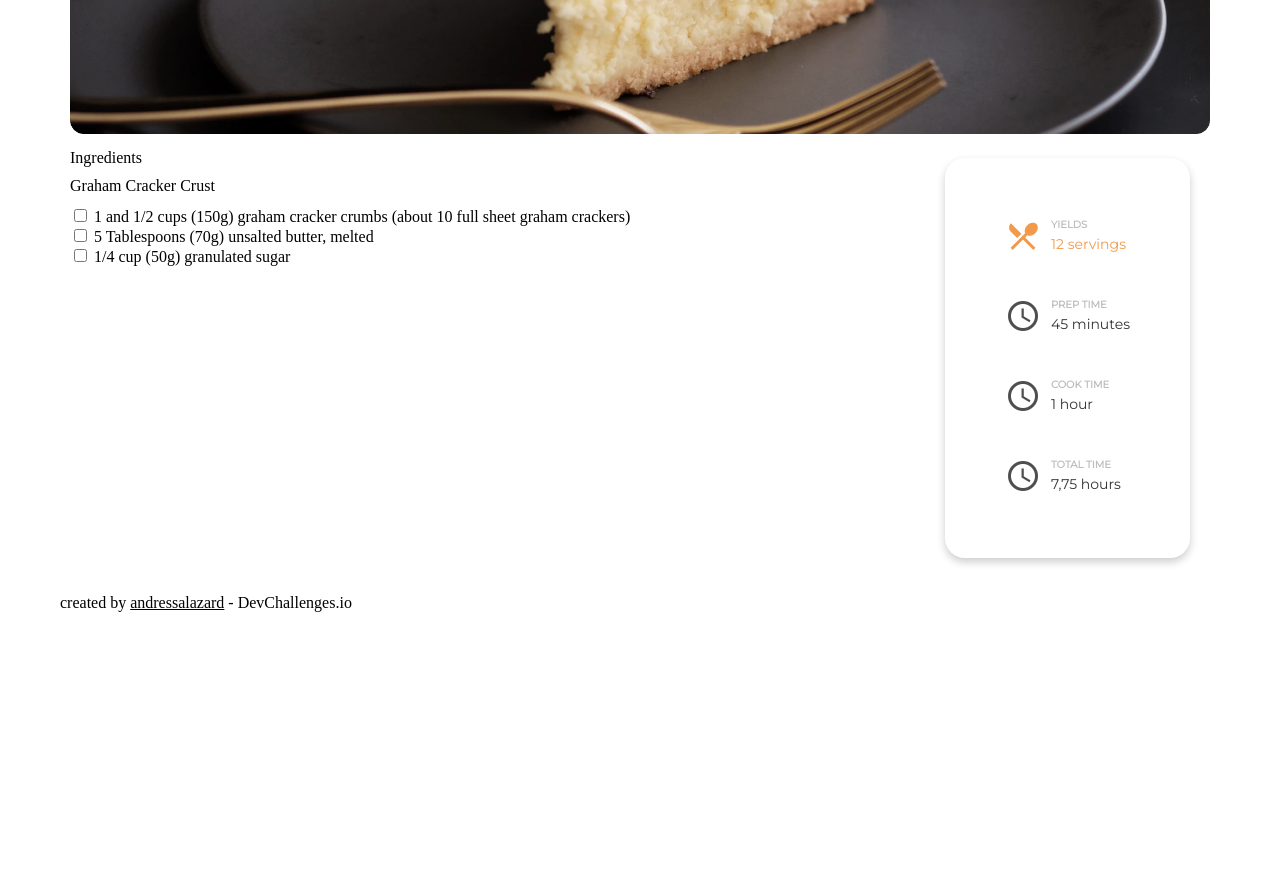
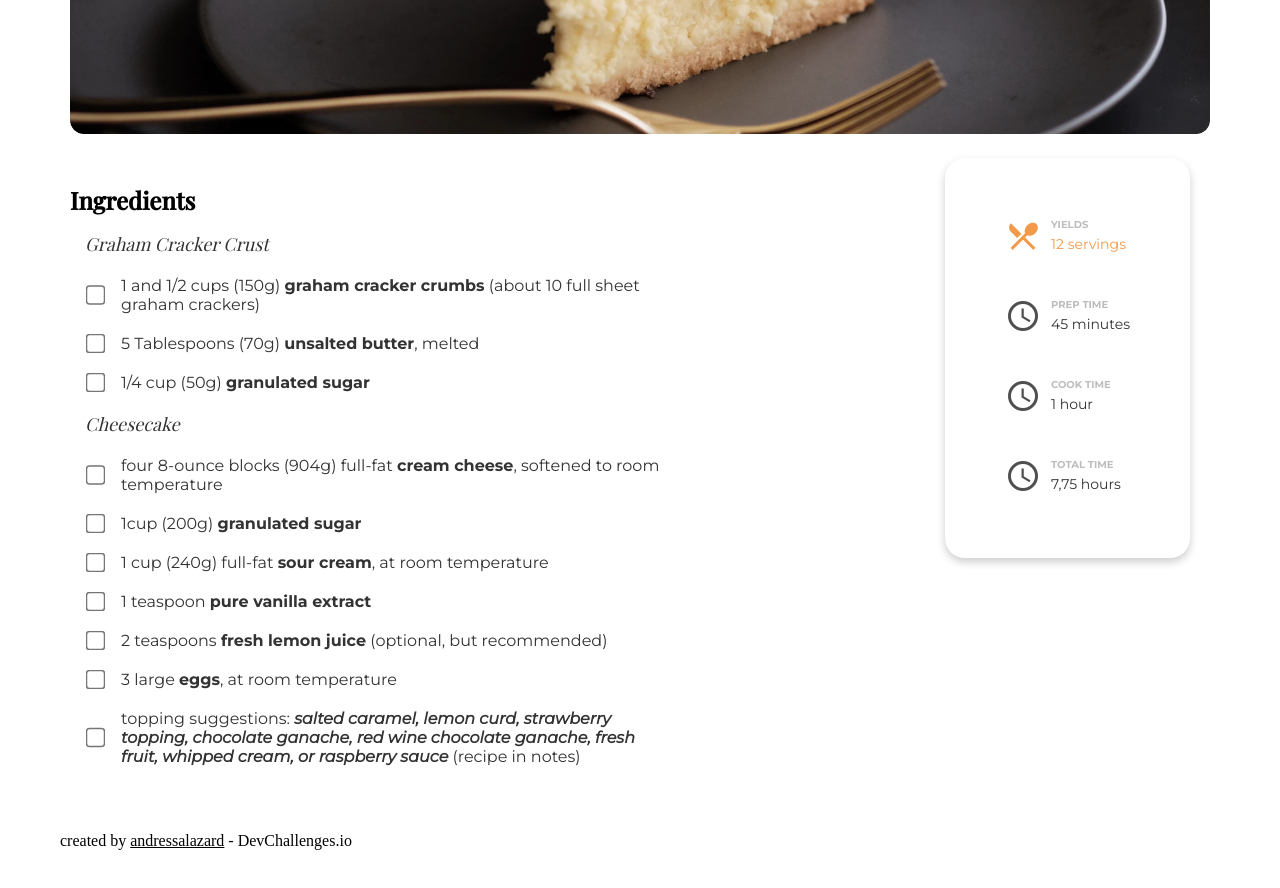
Before and after one commit to andressalazard/recipe-page, a plain HTML site: page index.html in a window 1280 px wide. Shown: the part 640-1528 px from the top of the page. Before the commit the page ends 1312 px from the top, so only its background shows below. Drawn offline with nearby package versions, Linux system fonts and the light colour scheme.

Commit message:
developed ingredients list
- created ingredients list
- style the list with css

```diff
--- a/index.html
+++ b/index.html
@@ -23,6 +23,7 @@
       </header>
       <main class="recipe-content">
         <img class="recipe-photo" src="./img/photo1.png" alt="recipe-photo" />
+
         <div class="cooking-setout">
           <div class="recipe-ingredients">
             <h1 class="ingredients-title">Ingredients</h1>
@@ -32,15 +33,62 @@
               <div class="dish-ingredients">
                 <div class="dish-ingredient-item">
                   <input type="checkbox" id="cracker-crumbs" name="" value="" />
-                  <label for="cracker-crumbs">1 and 1/2 cups (150g) graham cracker crumbs (about 10 full sheet graham crackers)</label>
+                  <label for="cracker-crumbs">
+                    1 and 1/2 cups (150g) <strong>graham cracker crumbs</strong> (about 10 full sheet<br />
+                    graham crackers)
+                  </label>
                 </div>
                 <div class="dish-ingredient-item">
                   <input type="checkbox" id="unsalted-butter" name="" value="" />
-                  <label for="unsalted-butter">5 Tablespoons (70g) unsalted butter, melted</label>
+                  <label for="unsalted-butter">5 Tablespoons (70g) <strong>unsalted butter</strong>, melted</label>
                 </div>
                 <div class="dish-ingredient-item">
                   <input type="checkbox" id="granulated-sugar" name="" value="" />
-                  <label for="granulated-sugar">1/4 cup (50g) granulated sugar</label>
+                  <label for="granulated-sugar">1/4 cup (50g) <strong>granulated sugar</strong></label>
+                </div>
+              </div>
+            </form>
+
+            <form class="dish-summary">
+              <h1 class="dish-title">Cheesecake</h1>
+              <div class="dish-ingredients">
+                <div class="dish-ingredient-item">
+                  <input type="checkbox" id="cream-cheese" name="" value="" />
+                  <label for="cream-cheese">
+                    four 8-ounce blocks (904g) full-fat <strong>cream cheese</strong>, softened to room<br />temperature
+                  </label>
+                </div>
+                <div class="dish-ingredient-item">
+                  <input type="checkbox" id="granulated-sugar" name="" value="" />
+                  <label for="granulated-sugar">1cup (200g) <strong>granulated sugar</strong></label>
+                </div>
+                <div class="dish-ingredient-item">
+                  <input type="checkbox" id="sour-cream" name="" value="" />
+                  <label for="sour-cream">1 cup (240g) full-fat <strong>sour cream</strong>, at room temperature</label>
+                </div>
+                <div class="dish-ingredient-item">
+                  <input type="checkbox" id="vanilla-extract" name="" value="" />
+                  <label for="vanilla-extract">1 teaspoon <strong>pure vanilla extract</strong></label>
+                </div>
+                <div class="dish-ingredient-item">
+                  <input type="checkbox" id="lemon-juice" name="" value="" />
+                  <label for="lemon-juice">2 teaspoons <strong>fresh lemon juice</strong> (optional, but recommended)</label>
+                </div>
+                <div class="dish-ingredient-item">
+                  <input type="checkbox" id="eggs" name="" value="" />
+                  <label for="eggs">3 large <strong>eggs</strong>, at room temperature</label>
+                </div>
+                <div class="dish-ingredient-item">
+                  <input type="checkbox" id="suggestions" name="" value="" />
+                  <label for="suggestions"
+                    >topping suggestions:
+                    <span id="ingredient-suggestions"
+                      >salted caramel, lemon curd, strawberry<br />
+                      topping, chocolate ganache, red wine chocolate ganache, fresh<br />
+                      fruit, whipped cream, or raspberry sauce</span
+                    >
+                    (recipe in notes)
+                  </label>
                 </div>
               </div>
             </form>
--- a/styles/style.css
+++ b/styles/style.css
@@ -1,6 +1,11 @@
 @import url("https://fonts.googleapis.com/css2?family=Playfair+Display:wght@400;500&display=swap");
-@import url("https://fonts.googleapis.com/css2?family=Montserrat:ital,wght@0,300;0,400;1,300;1,400&family=Playfair+Display:wght@400;500&display=swap");
+@import url("https://fonts.googleapis.com/css2?family=Montserrat:ital,wght@0,300;0,400;0,700;1,300;1,400&family=Playfair+Display:wght@400;500&display=swap");
 @import url("https://fonts.googleapis.com/icon?family=Material+Icons");
+
+:root {
+  --font-playfair: "Playfair Display", serif;
+  --font-montserrat: "Montserrat", sans-serif;
+}
 
 * {
   box-sizing: border-box;
@@ -25,7 +30,7 @@ body {
 
 .recipe-title {
   margin: 0;
-  font-family: "Playfair Display", serif;
+  font-family: var(--font-playfair);
   font-weight: 700;
   font-size: 3rem;
 }
@@ -36,7 +41,7 @@ body {
   gap: 10px;
 
   margin: 20px 0;
-  font-family: "Montserrat", sans-serif;
+  font-family: var(--font-montserrat);
   font-style: italic;
   color: #4f4f4f;
 }
@@ -68,6 +73,7 @@ body {
 
 .cooking-indications {
   display: block;
+  height: 50%;
   margin: 20px;
   padding: 20px;
   border-radius: 20px;
@@ -79,7 +85,7 @@ body {
   grid-template-columns: auto 1fr;
   gap: 10px;
   margin: 40px 40px;
-  font-family: "Montserrat", sans-serif;
+  font-family: var(--font-montserrat);
 }
 
 .cooking-indication-content {
@@ -115,3 +121,62 @@ body {
   font-size: 14px;
   color: #333;
 }
+
+.recipe-ingredients {
+  margin: 30px 0;
+  font-family: var(--font-montserrat);
+  display: block;
+}
+
+.ingredients-title {
+  font-family: var(--font-playfair);
+  font-weight: 700;
+  font-size: 1.5rem;
+}
+
+.dish-summary {
+  margin-left: 15px;
+  display: block;
+  color: #333;
+}
+
+.dish-title {
+  font-family: var(--font-playfair);
+  font-style: italic;
+  font-weight: 400;
+  font-size: 1.125rem;
+}
+
+.dish-ingredients {
+  margin-top: 20px;
+}
+
+.dish-ingredient-item {
+  display: grid;
+  grid-template-columns: auto 1fr;
+  gap: 1rem;
+  margin: 20px 0;
+}
+
+.dish-ingredient-item input[type="checkbox"] {
+  transform: scale(1.5, 1.5);
+  color: #828282;
+}
+
+.dish-ingredient-item input[type="checkbox"]:checked + label {
+  color: #f2994a;
+}
+
+.dish-ingredient-item label {
+  font-weight: 400;
+  font-size: 16px;
+}
+
+.dish-ingredient-item strong {
+  font-weight: bold;
+}
+
+#ingredient-suggestions {
+  font-weight: bold;
+  font-style: italic;
+}
```
